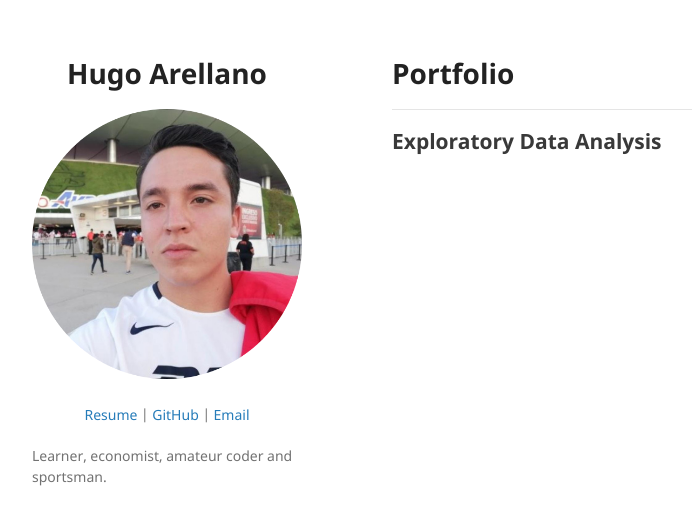
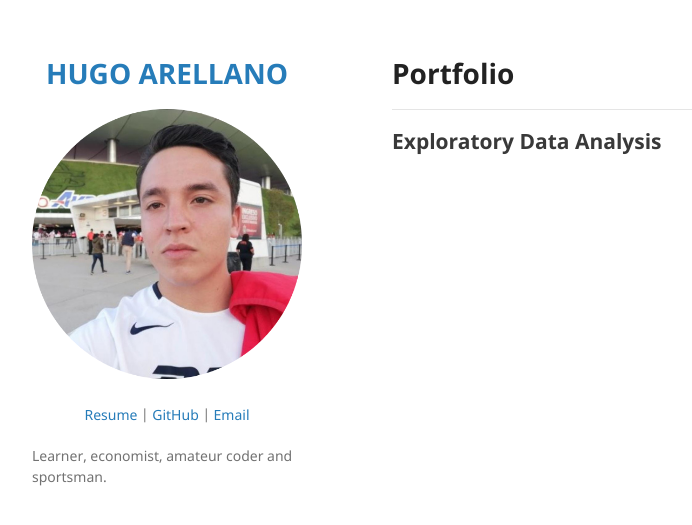
Before and after one commit to economistanddatascientist/economistanddatascientist.github.io, a Jekyll site: the page built from index.md, in a window 1280 px wide. Shown: the top 525 px of the page, without its empty margins (178-870 px from the left). Built offline with Jekyll 4.4.1, drawn with Linux system fonts in a browser that asks for light colours; our own code applies the rules of GitHub Pages for plain Markdown files.

Commit message:
Update _config.yml

```diff
--- a/_config.yml
+++ b/_config.yml
@@ -1,5 +1,4 @@
-title:
-  <h1 align="center">Hugo Arellano</h1>
+title: <p align="center"> HUGO ARELLANO </p>
 
 logo: "/images/picture.png?raw=true"
 
```
